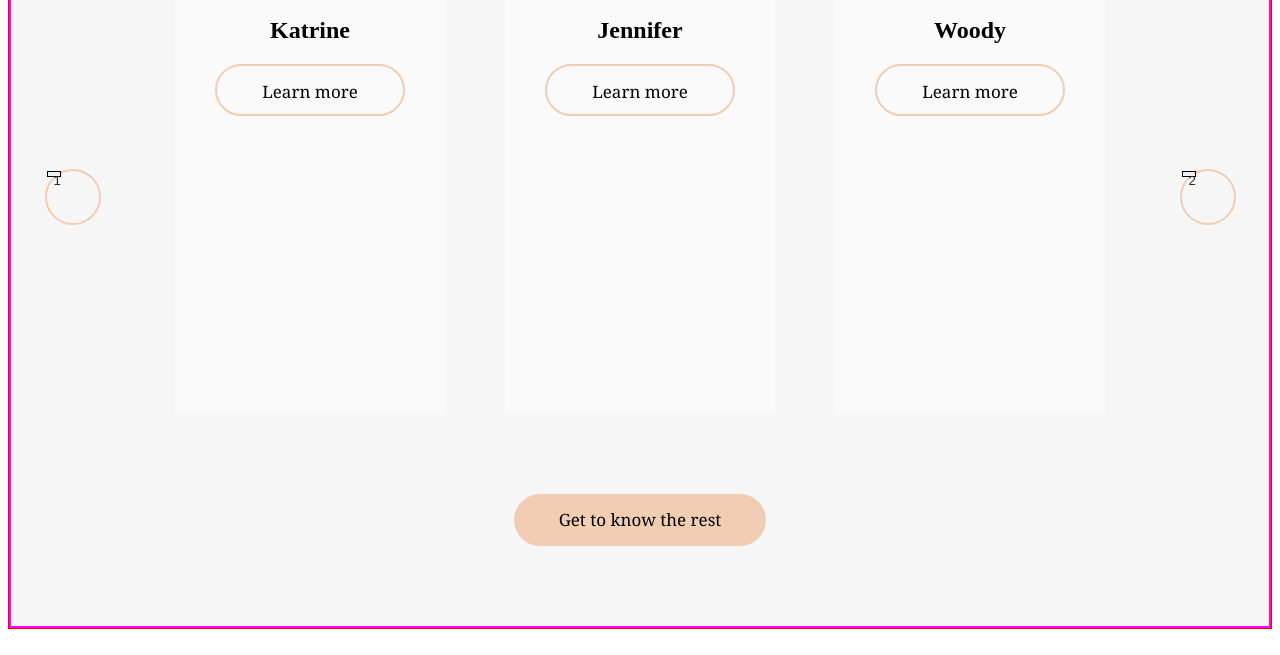
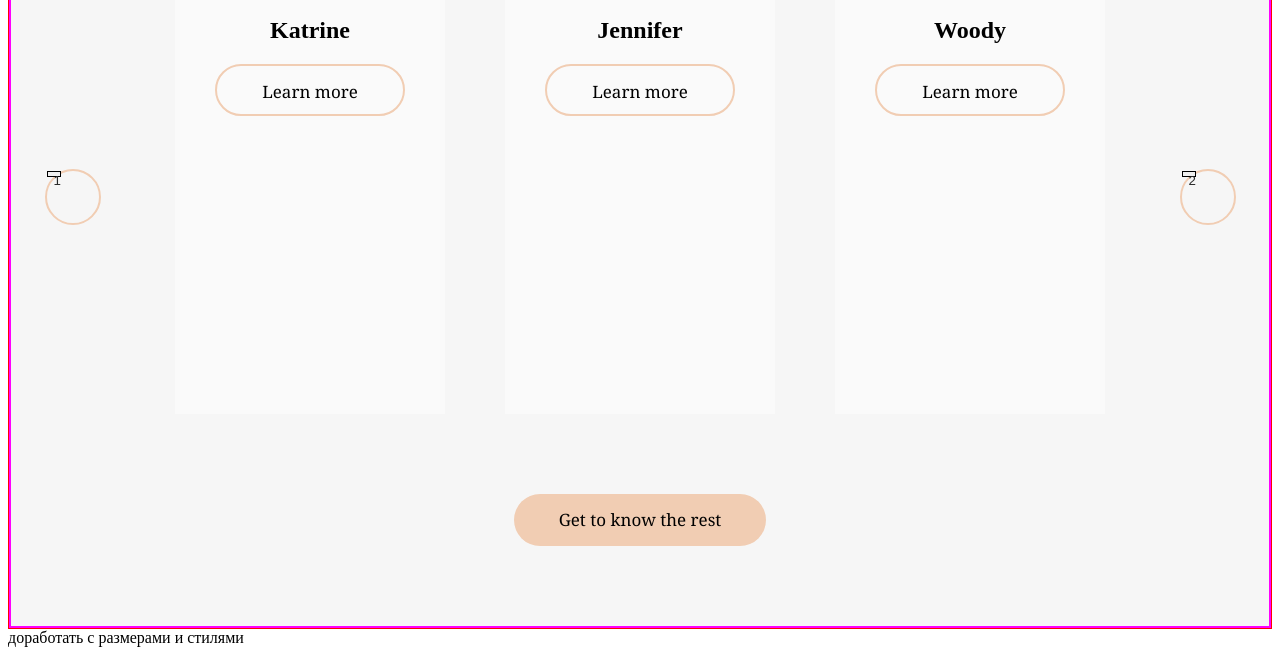
Before and after one commit to Lyudmila-code/test, a plain HTML site: page index.html in a window 1280 px wide. Shown: the part 262-917 px from the top of the page. Drawn offline with Linux system fonts and the light colour scheme.

Commit message:
first commit

```diff
--- a/index.html
+++ b/index.html
@@ -156,5 +156,6 @@
             </section>
       </div>
     </aside>
+    <div>доработать с размерами и стилями</div>
   </body>
 </html>
```
